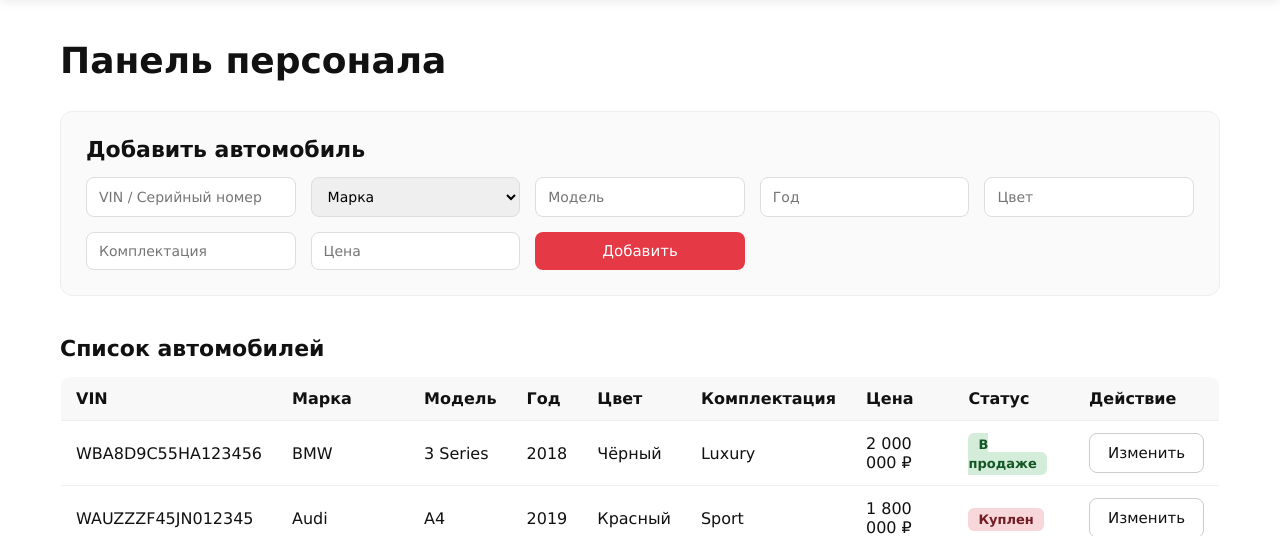
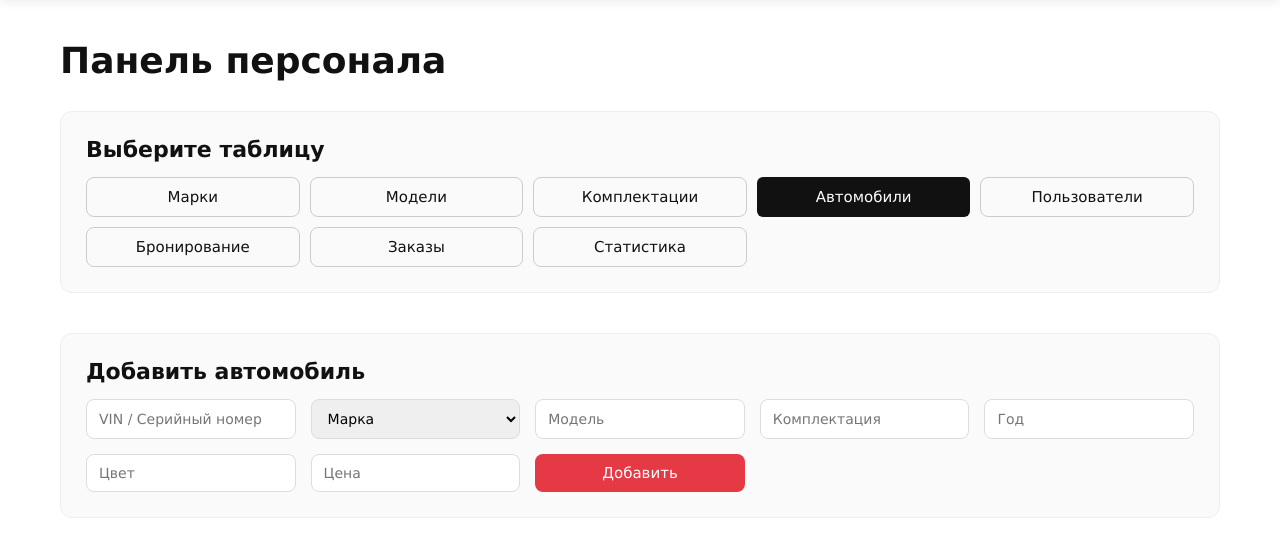
Before and after one commit to HanamileH/AxiomAuto, a Flask app: page /staff in a window 1280 px wide. Shown: the part 81-617 px from the top of the page. Run offline with Flask 3, Linux system fonts and the light colour scheme.

Commit message:
Add entity selection panel and update car form fields

```diff
--- a/static/css/staff.css
+++ b/static/css/staff.css
@@ -2,6 +2,26 @@
     font-size: 36px;
     font-weight: 800;
     margin-bottom: 30px;
+}
+
+/* Entity select */
+.entity-select {
+    background: #fafafa;
+    border: 1px solid #eee;
+    border-radius: 12px;
+    padding: 25px;
+    margin-bottom: 40px;
+}
+
+.entity-select h2 {
+    margin-bottom: 15px;
+    font-size: 22px;
+}
+
+.entity-group {
+    display: grid;
+    grid-template-columns: repeat(auto-fill, minmax(180px, 1fr));
+    gap: 10px;
 }
 
 /* Add form */
--- a/templates/staff.html
+++ b/templates/staff.html
@@ -11,6 +11,21 @@
 <!-- Контент окна -->
 {% block content %}
 <h1 class="title">Панель персонала</h1>
+
+<!-- Панель выбора сущности -->
+<section class="entity-select">
+    <h2>Выберите таблицу</h2>
+    <div class="entity-group">
+        <button class="btn-outline">Марки</button>
+        <button class="btn-outline">Модели</button>
+        <button class="btn-outline">Комплектации</button>
+        <button class="btn-black">Автомобили</button>
+        <button class="btn-outline">Пользователи</button>
+        <button class="btn-outline">Бронирование</button>
+        <button class="btn-outline">Заказы</button>
+        <button class="btn-outline">Статистика</button>
+    </div>
+</section>
 
 <!-- Панель добавления -->
 <section class="add-form">
@@ -30,9 +45,9 @@
             <option value="Tesla">Tesla</option>
         </select>
         <input type="text" placeholder="Модель" required>
+        <input type="text" placeholder="Комплектация" required>
         <input type="text" placeholder="Год" required>
         <input type="text" placeholder="Цвет" required>
-        <input type="text" placeholder="Комплектация" required>
         <input type="text" placeholder="Цена" required>
         <button type="submit" class="btn-red">Добавить</button>
     </form>
```
